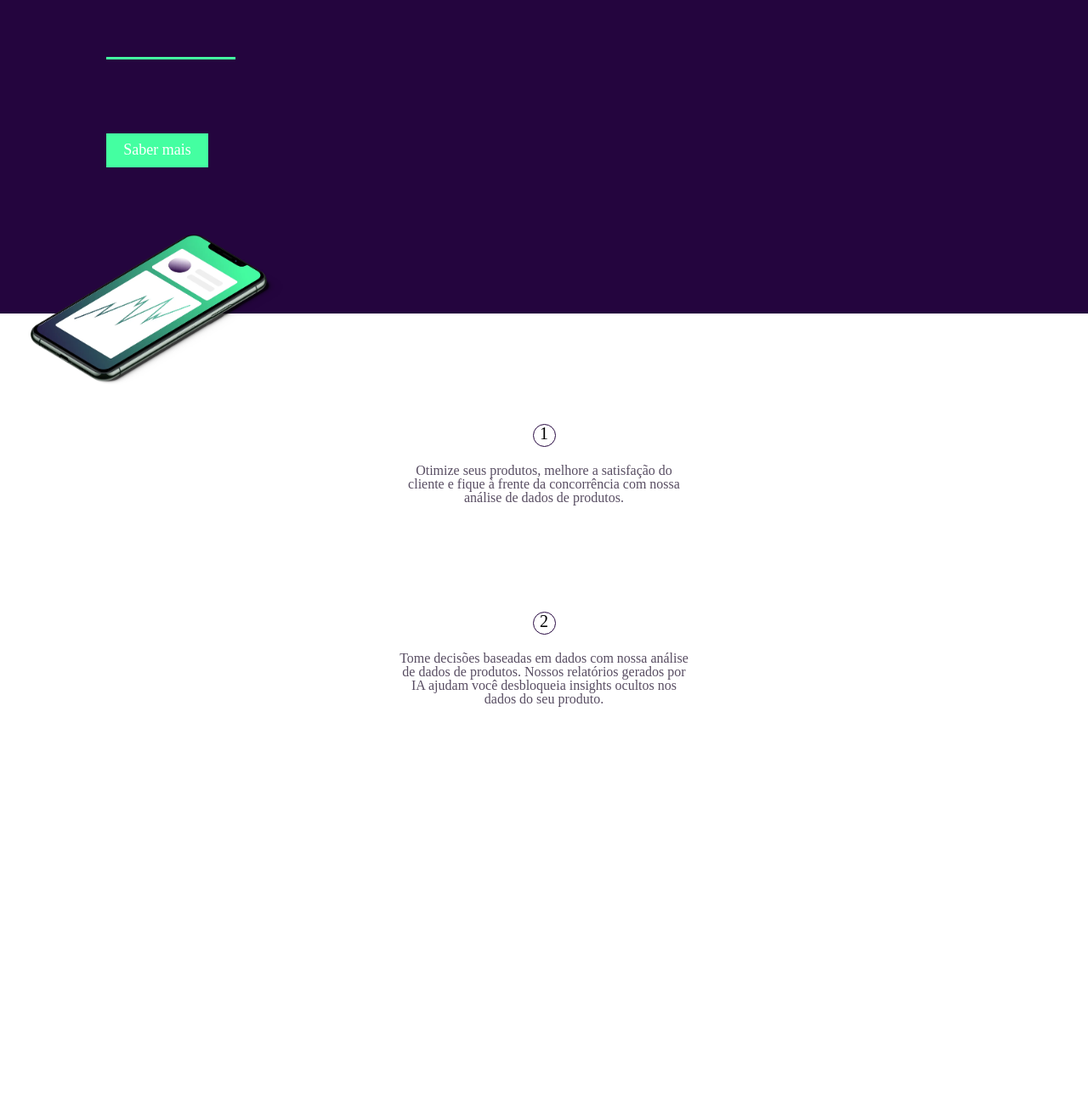
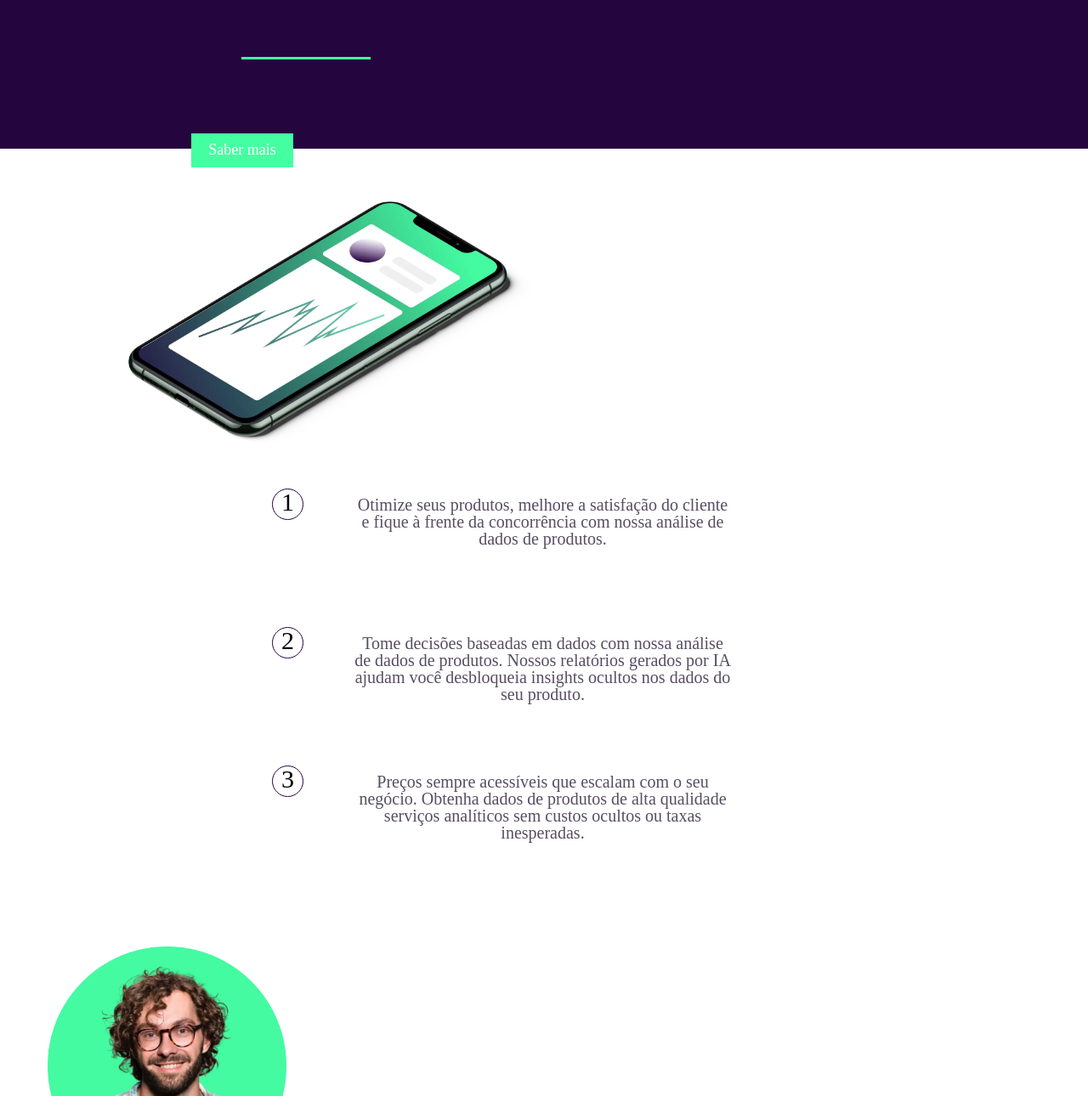
Before and after one commit to cacovidigal/L7, a plain HTML site: page workit-landing-page/starter-code/index.html in a window 1280 px wide. Shown: the part 113-1403 px from the top of the page at 85% size. Drawn offline with Linux system fonts and the light colour scheme.

Commit message:
fim css tablet

```diff
--- a/workit-landing-page/starter-code/style.css
+++ b/workit-landing-page/starter-code/style.css
@@ -255,3 +255,240 @@ footer{
     flex-wrap: wrap;
     column-gap: 15px;
 }
+
+@media (min-width: 768px) {
+
+
+    .topo_da_pagina{
+        margin-top: 0rem;
+        background-color:  #24053E;
+        color:  #FFFFFF;
+        width: 100%;
+        height: 18rem;
+
+
+    }
+.inicio_pagina{
+    position: absolute;
+    width: 768px;
+    height: 340px;
+    left: 39px;
+    top: 35px;
+
+ }
+ .linha_1{
+     font-size:35px ;
+     position: absolute;
+     width: 95.76px;
+     height: 24.61px;
+     left: 39px;
+     top: 25px;
+
+ }
+ .linha01{
+     font-size: 18px;
+
+     position: absolute;
+     width: 124px;
+     height: 34px;
+     left: 468px;
+     top: 32px;
+ }
+ .retangulo{
+     background-color: #44ffa1;
+     width: 115px;
+     height: 3px;
+     left: 468px;
+     position: absolute;
+     top: 52px;
+
+ }
+
+ .retangulo_maior{
+     position: absolute;
+     width: 152px;
+     height: 3px;
+     top: 180px;
+     left: 284px;
+     background: #44FFA1;
+ }
+
+ .saber_mais{
+     position: absolute;
+     text-align: center;
+     padding: 10px;
+     left: 141px;
+     width: 100px;
+     height: 20px;
+     top: 270px;
+     left: 225px;
+     background: #44FFA1;
+
+ }
+
+
+ .imagem_celular{
+     position: absolute;
+     width: 478px;
+     height: 286px;
+     left: 151px;
+     top: 350px;
+
+ }
+
+ .meio_da_pagina_conteiner{
+    display: flex;
+    flex-direction: column;
+    align-items: center;
+    margin-top: 300px;
+
+
+
+
+}
+.texto1_conteiner{
+    display: flex;
+    flex-direction: row;
+    align-items: first baseline;
+    text-align: center;
+    gap: 60px;
+    padding: 20px;
+    margin-right: 100px;
+
+}
+
+.circulo1{
+    display: flex;
+    flex-direction: column;
+    width: 35px;
+    height: 35px;
+    border-radius: 30px ;
+    border: solid 1px #24053E;
+    margin-top: 80px;
+    font-size: 30px;
+    text-align: center;
+    gap: 10px;
+}
+.texto1{
+    text-align: center;
+    font-weight: 400;
+    font-size: 20px;
+    color: #584D62;
+    width: 443px;
+    height: 34px;
+    top: 52px;
+}
+.texto2_conteiner{
+    display: flex;
+    flex-direction: row;
+    align-items: first baseline;
+    text-align: center;
+    gap: 60px;
+    padding: 20px;
+    margin-right: 100px;
+
+}
+
+.circulo2{
+    display: flex;
+    flex-direction: column;
+    width: 35px;
+    height: 35px;
+    border-radius: 30px ;
+    border: solid 1px #24053E;
+    margin-top: 80px;
+    font-size: 30px;
+    text-align: center;
+    gap: 10px;
+}
+.texto2{
+    text-align: center;
+    font-weight: 400;
+    font-size: 20px;
+    color: #584D62;
+    width: 443px;
+    height: 34px;
+    top: 52px;
+}
+.texto3_conteiner{
+    display: flex;
+    flex-direction: row;
+    align-items: first baseline;
+    text-align: center;
+    gap: 60px;
+    padding: 20px;
+    margin-right: 100px;
+
+}
+
+.circulo3{
+    display: flex;
+    flex-direction: column;
+    width: 35px;
+    height: 35px;
+    border-radius: 30px ;
+    border: solid 1px #24053E;
+    margin-top: 80px;
+    font-size: 30px;
+    text-align: center;
+    gap: 10px;
+}
+.texto3{
+    text-align: center;
+    font-weight: 400;
+    font-size: 20px;
+    color: #584D62;
+    width: 443px;
+    height: 34px;
+    top: 52px;
+}
+
+.imagem_fundador{
+    margin-top: 100px;
+    width: 281px;
+    height: 281px;
+    left: 87px;
+
+}
+.texo_fim_da_pagina_conteiner{
+    display: flex;
+    flex-direction: column;
+    justify-items: center;
+    width: 514px;
+    height: 375px;
+    background-color: #24053E;
+    margin-top: -50px;
+    margin-left: 80px;
+
+}
+.texto1_fim_da_pagina{
+    font-size: 20px;
+    color: white;
+    font-weight: 400;
+    line-height: 25px;
+    padding-top: 76px;
+    padding-left: 10px;
+    padding-right: 10px;
+    width: 450px;
+    text-align: center;
+
+}
+.texto2_fim_da_pagina{
+    font-size: 20px;
+    font-weight: 700;
+    color: #24053E;
+    width: 172px;
+    height: 55px;
+    background-color: #44FFA1;
+    display: flex;
+    flex-direction: column;
+    justify-content: center;
+    margin-left: 85px;
+    margin-right: 85px;
+    text-align: center;
+    margin-top: 30px;
+}
+
+
+
+}
```
